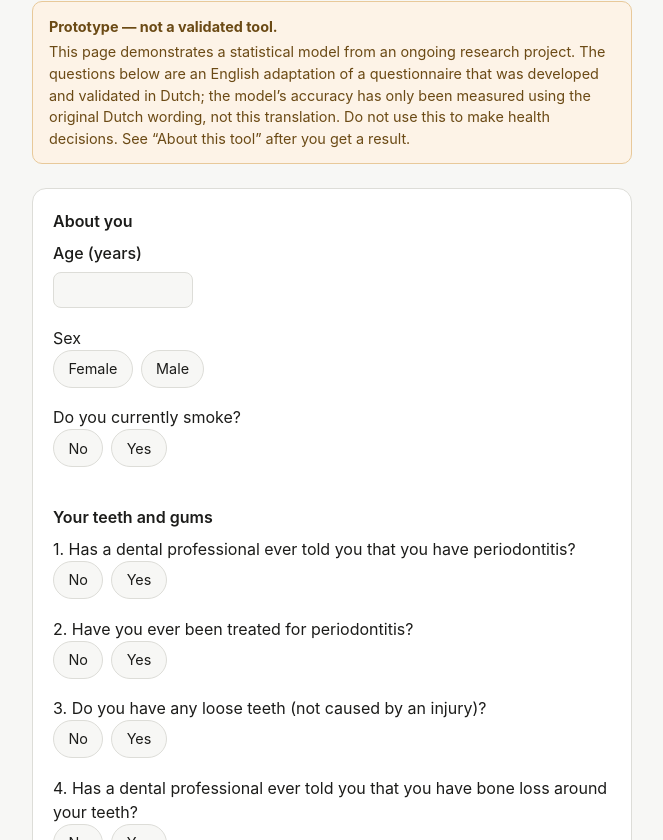
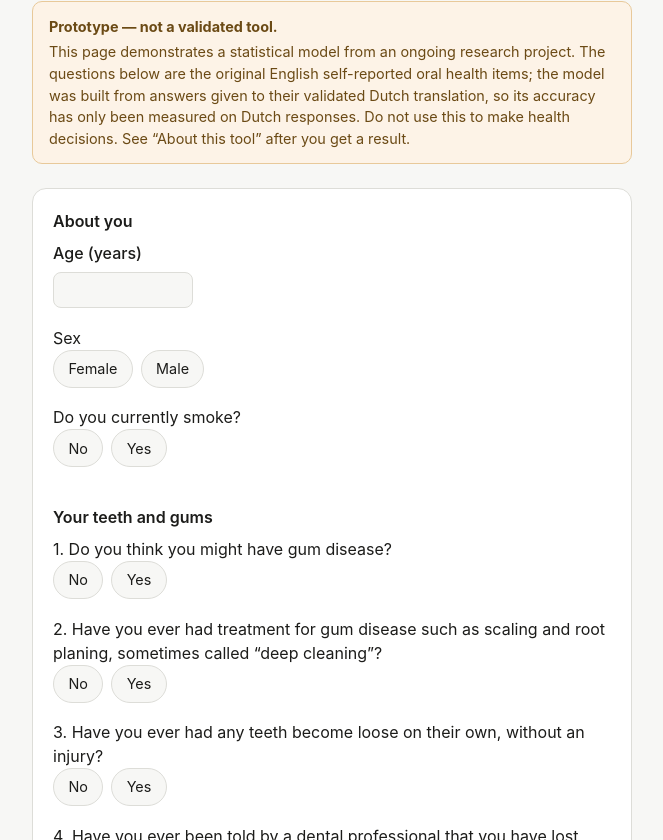
Before and after one commit to ElenaStamatelou/perio-screening-questionnaire-based-tool, a plain HTML site: page index.html in a window 1280 px wide. Shown: the part 112-952 px from the top of the page, without its empty margins (308-971 px from the left). Drawn offline with Linux system fonts and the light colour scheme.

Commit message:
corrected_translation

```diff
--- a/index.html
+++ b/index.html
@@ -352,11 +352,11 @@
       h1: 'Periodontitis risk screening',
       bannerTitle: 'Prototype — not a validated tool.',
       bannerBody: 'This page demonstrates a statistical model from an ongoing ' +
-        'research project. The questions below are an English adaptation of a ' +
-        'questionnaire that was developed and validated in Dutch; the model’s ' +
-        'accuracy has only been measured using the original Dutch wording, not ' +
-        'this translation. Do not use this to make health decisions. See ' +
-        '“About this tool” after you get a result.',
+        'research project. The questions below are the original English ' +
+        'self-reported oral health items; the model was built from answers ' +
+        'given to their validated Dutch translation, so its accuracy has only ' +
+        'been measured on Dutch responses. Do not use this to make health ' +
+        'decisions. See “About this tool” after you get a result.',
       legendAboutYou: 'About you',
       ageLabel: 'Age (years)',
       sexLabel: 'Sex',
@@ -366,12 +366,15 @@
       no: 'No',
       yes: 'Yes',
       legendTeethGums: 'Your teeth and gums',
-      q1: '1. Has a dental professional ever told you that you have periodontitis?',
-      q3: '2. Have you ever been treated for periodontitis?',
-      q4: '3. Do you have any loose teeth (not caused by an injury)?',
-      q5: '4. Has a dental professional ever told you that you have bone loss around your teeth?',
-      q6: '5. Have you noticed a change in the appearance of your teeth (for example, they look longer than before)?',
-      q2: '6. How would you rate the health of your own teeth and gums?',
+      q1: '1. Do you think you might have gum disease?',
+      q3: '2. Have you ever had treatment for gum disease such as scaling and ' +
+        'root planing, sometimes called “deep cleaning”?',
+      q4: '3. Have you ever had any teeth become loose on their own, without an injury?',
+      q5: '4. Have you ever been told by a dental professional that you have ' +
+        'lost bone around your teeth?',
+      q6: '5. During the past three months, have you noticed a tooth that ' +
+        'doesn’t look right?',
+      q2: '6. Overall, how would you rate the health of your teeth and gums?',
       q2Excellent: 'Excellent',
       q2VeryGood: 'Very good',
       q2Good: 'Good',
@@ -391,10 +394,11 @@
         '(O:E 0.99). That is an estimate of performance on the data it was ' +
         'built from, not a guarantee for you individually. A manuscript ' +
         'describing this model (Stamatelou et al.) is currently in preparation.',
-      aboutLi1: 'The six questions above are an English adaptation of a ' +
-        'questionnaire validated in Dutch (Verhulst et al., 2019). The model’s ' +
-        'measured accuracy applies to the original Dutch wording — this ' +
-        'translation has not been separately validated.',
+      aboutLi1: 'The six questions above are the original English wording of ' +
+        'the self-reported oral health items that Verhulst et al. (2019) ' +
+        'translated into Dutch. The model was fitted to answers given to that ' +
+        'Dutch version, so its measured accuracy applies to the Dutch wording; ' +
+        'the English items have not been separately validated in this setting.',
       aboutLi2: 'The development sample was not a general population: it came ' +
         'from hospital and periodontal-care cohorts, so the mix of people who ' +
         'did and didn’t have severe periodontitis is not necessarily the same ' +
```
